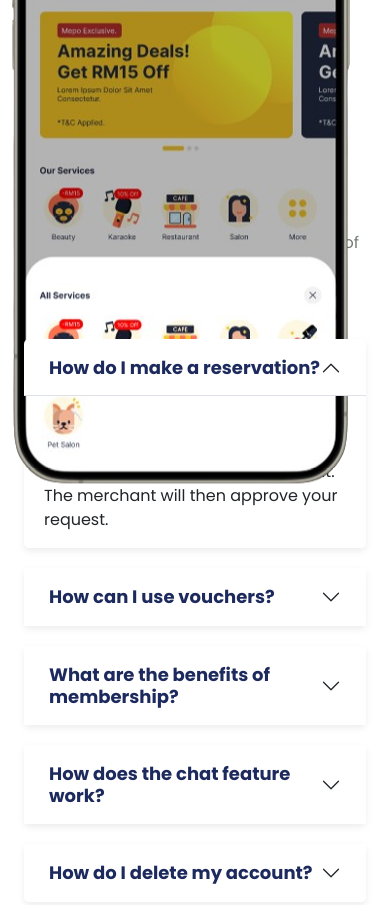
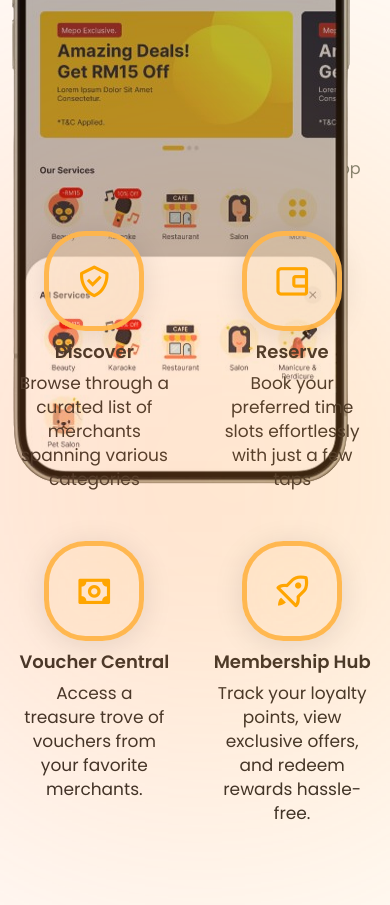
Before and after one commit to Saeedul/mepo-global, a plain HTML site: page index.html in a window 390 px wide. Shown: the part 764-1669 px from the top of the page. Drawn offline with nearby package versions, Linux system fonts and the light colour scheme.

Commit message:
added how-it-works

```diff
--- a/assets/css/style.css
+++ b/assets/css/style.css
@@ -54,9 +54,12 @@ span {
 /* ------------------all animation --------------- */
 
 @keyframes bounceTop-1 {
-    0%,100% {
+
+    0%,
+    100% {
         transform: translateY(-15px);
     }
+
     50% {
         transform: translateY(0px);
     }
@@ -66,9 +69,11 @@ span {
     0% {
         transform: scale(1);
     }
+
     50% {
         transform: scale(1.2);
     }
+
     100% {
         transform: scale(1);
     }
@@ -215,11 +220,11 @@ span {
     animation: animation-1 2s linear infinite;
 }
 
-.header-hero-content{
+.header-hero-content {
     position: relative;
 }
 
-.header-hero-content .header-title{
+.header-hero-content .header-title {
     font-size: 42px;
     color: #38424d;
 }
@@ -234,21 +239,20 @@ span {
 
 .header-hero-content ul li {
     display: inline-block;
-    margin-right: 15px; /* Adjust the spacing between images */
+    margin-right: 15px;
 }
 
 .header-hero-content ul li:last-child {
-    margin-right: 0; /* Remove right margin for the last image */
+    margin-right: 0;
 }
 
 .header-hero-content ul li a img {
-    border-radius: 10px; /* Adjust the border-radius as needed */
-    width: 160px; /* Set a specific width */
-    height: auto; /* Maintain aspect ratio */
+    border-radius: 10px;
+    width: 160px;
+    height: auto;
 }
 
-/* header image animation */
-.header-image{
+.header-image {
     position: relative;
     padding-top: 80px;
     animation: bounceTop-1 3s ease infinite;
@@ -300,3 +304,113 @@ span {
 .accordion-button:focus {
     box-shadow: none;
 }
+
+.get-started {
+    margin-top: 5rem;
+    display: flex;
+    flex-direction: column;
+}
+
+.get-started .header {
+    align-self: center;
+    color: #fff;
+    font-weight: 500;
+    font-size: 40px;
+    line-height: 72px;
+}
+
+.get-started .items-box {
+    padding: 60px 80px;
+    position: relative;
+    display: grid;
+    grid-template-columns: auto auto auto auto;
+    grid-column-gap: 25px;
+    grid-row-gap: 50px;
+    justify-content: space-around;
+}
+
+.get-started .items-box:before {
+    content: "";
+    position: absolute;
+    width: 100%;
+    height: 120px;
+    top: 80px;
+    background: linear-gradient(95deg, #ff5b56 3.2%, #FFDD33 99.5%);
+    filter: blur(140px);
+}
+
+.get-started .items-box .item-container {
+    display: flex;
+    flex-direction: column;
+    align-items: center;
+    text-align: center;
+}
+
+.get-started .items-box .item-container h3 {
+    font-size: 18px;
+    font-weight: 600;
+    color: #222;
+    margin: 0;
+}
+
+.get-started .items-box .item-container p {
+    width: 150px;
+    margin-top: 12px;
+    text-align: center;
+    font-size: 17px;
+    color: #222222;
+    margin-top: 8px;
+    max-width: 150px;
+}
+
+.get-started .items-box .item-container .item {
+    display: flex;
+    align-items: center;
+    justify-content: center;
+    width: 100px;
+    height: 100px;
+    border: 5px solid rgba(255, 182, 73, 0.948);
+    border-radius: 2.6rem;
+    box-shadow: 0 4px 30px rgba(0, 0, 0, 0.1);
+    background: rgba(255, 212, 162, 0.2);
+    backdrop-filter: blur(90px);
+    margin-bottom: 10px;
+}
+
+.get-started .items-box .item-container .item .bx {
+    font-size: 38px;
+    color: #FFA500;
+}
+
+@media screen and (max-width: 925px) {
+    .get-started .info-text{
+        text-align: center;
+    }
+
+    .get-started .items-box{
+        display: grid;
+        grid-template-columns: auto auto;
+        justify-content: space-evenly;
+        padding: 50px 0;
+    }
+
+    .get-started .items-box .item-container .item {
+        display: flex;
+        align-items: center;
+        justify-content: center;
+        width: 100px;
+        height: 100px;
+        border: 5px solid rgba(255, 182, 73, 0.948);
+        border-radius: 2.6rem;
+        box-shadow: 0 4px 30px rgba(0, 0, 0, 0.1);
+        background: rgba(255, 212, 162, 0.2);
+        backdrop-filter: blur(90px);
+        margin-bottom: 10px;
+    }
+
+    .get-started .items-box:before{
+        height: 400px;
+        top: 90px;
+        filter: blur(240px);
+    }
+}
--- a/index.html
+++ b/index.html
@@ -7,6 +7,8 @@
   <title>MEPO - Elevate Your Experience</title>
   <!-- ---- animate css ---- -->
   <link rel="stylesheet" href="assets/css/animate.css">
+  <!-- ----- box icons ----- -->
+  <link href='https://unpkg.com/boxicons@2.1.4/css/boxicons.min.css' rel='stylesheet'>
   <!-- --- Bootstrap css --- -->
   <link rel="stylesheet" href="assets/css/bootstrap.min.css">
   <!-- --- style css -->
@@ -68,25 +70,29 @@
         <div class="row align-items-center justify-content-center justify-content-lg-between">
           <div class="col-lg-6 col-md-10">
             <div class="header-hero-content">
-              <h1 class="header-title wow fadeInLeft" data-wow-duration="2s" data-wow-delay="0.2s"><span>Welcome to MEPO - </span>Elevate Your Experience!</h1>
-              <p class="text wow fadeInLeft" data-wow-duration="2s" data-wow-delay="0.4s">Are you tired of waiting in long queues or struggling to secure appointments at your
+              <h1 class="header-title wow fadeInLeft" data-wow-duration="2s" data-wow-delay="0.2s"><span>Welcome to MEPO
+                  - </span>Elevate Your Experience!</h1>
+              <p class="text wow fadeInLeft" data-wow-duration="2s" data-wow-delay="0.4s">Are you tired of waiting in
+                long queues or struggling to secure appointments at your
                 favorite places? Look no further! MEPO is here to revolutionize your reservations, pamper you with
                 exclusive discounts, and reward your loyalty like never before.</p>
               <ul class="d-flex">
                 <li>
-                  <a href="https://play.google.com/store/apps/details?id=com.mepo.user" class="play-store wow fadeInLeft">
+                  <a href="https://play.google.com/store/apps/details?id=com.mepo.user"
+                    class="play-store wow fadeInLeft">
                     <img src="assets/img/header/play-store.png" alt="" data-wow-duration="2s" data-wow-delay="0.4s">
                   </a>
                 </li>
                 <li><a href="" class="app-store wow fadeInLeft">
-                  <img src="assets/img/header/app-store.png" alt="" data-wow-duration="2s" data-wow-delay="0.4s">
-                </a></li>
+                    <img src="assets/img/header/app-store.png" alt="" data-wow-duration="2s" data-wow-delay="0.4s">
+                  </a></li>
               </ul>
             </div>
           </div>
           <div class="col-lg-3 col-md-6">
             <div class="header-image">
-              <img src="assets/img/header/header-app.png" alt="" class="image-1 wow fadeInRightBig" data-wow-duration="1.5s" data-wow-delay="0.4s">
+              <img src="assets/img/header/header-app.png" alt="" class="image-1 wow fadeInRightBig"
+                data-wow-duration="1.5s" data-wow-delay="0.4s">
             </div>
           </div>
         </div>
@@ -101,6 +107,42 @@
     <!-- ---- home end --- -->
   </header>
   <!-- ------- Header End -->
+  <!-- Get Stearted -->
+  <div class="get-started text-center">
+    <h1 class="mb-25 wow fadeInUp" data-wow-delay=".2s"><span>How</span> it works</h1>
+    <p class="mb-25 wow fadeInUp" data-wow-delay=".2s">Get a glimpse of the highlights of the app</p>
+    <div class="items-box wow fadeInUp" data-wow-delay=".4s">
+        <div class="item-container">
+            <div class="item">
+                <i class='bx bx-check-shield'></i>
+            </div>
+            <h3>Discover</h3>
+            <p>Browse through a curated list of merchants spanning various categories</p>
+        </div>
+        <div class="item-container">
+            <div class="item">
+                <i class='bx bx-wallet-alt'></i>
+            </div>
+            <h3>Reserve</h3>
+            <p>Book your preferred time slots effortlessly with just a few taps</p>
+        </div>
+        <div class="item-container">
+            <div class="item">
+                <i class='bx bx-money'></i>
+            </div>
+            <h3>Voucher Central</h3>
+            <p>Access a treasure trove of vouchers from your favorite merchants.</p>
+        </div>
+        <div class="item-container">
+            <div class="item">
+                <i class='bx bx-rocket'></i>
+            </div>
+            <h3>Membership Hub</h3>
+            <p>Track your loyalty points, view exclusive offers, and redeem rewards hassle-free.</p>
+        </div>
+    </div>
+</div>
+  <!-- End of Get Started -->
   <!-- FAQ Section Starts -->
   <section class="faq-section pt-120">
     <div class="container">
@@ -108,7 +150,8 @@
         <div class="col-xl-6 col-lg-7">
           <div class="section-title text-center mb-60">
             <h1 class="mb-25 wow fadeInUp" data-wow-delay=".2s">Frequently Asked <span>Questions</span></h1>
-            <p class="mb-25 wow fadeInUp" data-wow-delay=".4s">Have any questions? Check out our list of what others relevantly look for.</p>
+            <p class="mb-25 wow fadeInUp" data-wow-delay=".4s">Have any questions? Check out our list of what others
+              relevantly look for.</p>
           </div>
         </div>
         <div class="row">
@@ -116,61 +159,72 @@
             <div class="accordion wow fadeInLeft" id="accordionExample" data-wow-duration="2s" data-wow-delay="0.2s">
               <div class="accordion-item">
                 <h2 class="accordion-header">
-                  <button class="accordion-button" type="button" data-bs-toggle="collapse" data-bs-target="#collapseOne" aria-expanded="true" aria-controls="collapseOne">
+                  <button class="accordion-button" type="button" data-bs-toggle="collapse" data-bs-target="#collapseOne"
+                    aria-expanded="true" aria-controls="collapseOne">
                     How do I make a reservation?
                   </button>
                 </h2>
                 <div id="collapseOne" class="accordion-collapse collapse show" data-bs-parent="#accordionExample">
                   <div class="accordion-body">
-                    You can book a timeslot for services through our app by selecting the desired service, time, and merchant. The merchant will then approve your request.
+                    You can book a timeslot for services through our app by selecting the desired service, time, and
+                    merchant. The merchant will then approve your request.
                   </div>
                 </div>
               </div>
               <div class="accordion-item">
                 <h2 class="accordion-header">
-                  <button class="accordion-button collapsed" type="button" data-bs-toggle="collapse" data-bs-target="#collapseTwo" aria-expanded="false" aria-controls="collapseTwo">
+                  <button class="accordion-button collapsed" type="button" data-bs-toggle="collapse"
+                    data-bs-target="#collapseTwo" aria-expanded="false" aria-controls="collapseTwo">
                     How can I use vouchers?
                   </button>
                 </h2>
                 <div id="collapseTwo" class="accordion-collapse collapse" data-bs-parent="#accordionExample">
                   <div class="accordion-body">
-                    Merchants provide vouchers that you can access and redeem directly through the app for discounts or special offers at their establishments.
+                    Merchants provide vouchers that you can access and redeem directly through the app for discounts or
+                    special offers at their establishments.
                   </div>
                 </div>
               </div>
               <div class="accordion-item">
                 <h2 class="accordion-header">
-                  <button class="accordion-button collapsed" type="button" data-bs-toggle="collapse" data-bs-target="#collapseThree" aria-expanded="false" aria-controls="collapseThree">
+                  <button class="accordion-button collapsed" type="button" data-bs-toggle="collapse"
+                    data-bs-target="#collapseThree" aria-expanded="false" aria-controls="collapseThree">
                     What are the benefits of membership?
                   </button>
                 </h2>
                 <div id="collapseThree" class="accordion-collapse collapse" data-bs-parent="#accordionExample">
                   <div class="accordion-body">
-                    Memberships offer special perks, discounts, and offers from merchants you frequently visit. You can earn membership status by using services from specific merchants.
+                    Memberships offer special perks, discounts, and offers from merchants you frequently visit. You can
+                    earn membership status by using services from specific merchants.
                   </div>
                 </div>
               </div>
               <div class="accordion-item">
                 <h2 class="accordion-header">
-                  <button class="accordion-button collapsed" type="button" data-bs-toggle="collapse" data-bs-target="#collapseFour" aria-expanded="false" aria-controls="collapseFour">
+                  <button class="accordion-button collapsed" type="button" data-bs-toggle="collapse"
+                    data-bs-target="#collapseFour" aria-expanded="false" aria-controls="collapseFour">
                     How does the chat feature work?
                   </button>
                 </h2>
                 <div id="collapseFour" class="accordion-collapse collapse" data-bs-parent="#accordionExample">
                   <div class="accordion-body">
-                    Our chat feature allows you to communicate directly with other users and merchants within the app. This can be used for inquiries, service details, or general communication.
+                    Our chat feature allows you to communicate directly with other users and merchants within the app.
+                    This can be used for inquiries, service details, or general communication.
                   </div>
                 </div>
               </div>
               <div class="accordion-item">
                 <h2 class="accordion-header">
-                  <button class="accordion-button collapsed" type="button" data-bs-toggle="collapse" data-bs-target="#collapseFive" aria-expanded="false" aria-controls="collapseFive">
+                  <button class="accordion-button collapsed" type="button" data-bs-toggle="collapse"
+                    data-bs-target="#collapseFive" aria-expanded="false" aria-controls="collapseFive">
                     How do I delete my account?
                   </button>
                 </h2>
                 <div id="collapseFive" class="accordion-collapse collapse" data-bs-parent="#accordionExample">
                   <div class="accordion-body">
-                    Please email us on <a href="mailto: info@mepoglobal.com">info@mepoglobal.com</a> from your email which your MEPO account is associated with. Once a deletion request is made, your account and associated data will be deleted within 30 days.
+                    Please email us on <a href="mailto: info@mepoglobal.com">info@mepoglobal.com</a> from your email
+                    which your MEPO account is associated with. Once a deletion request is made, your account and
+                    associated data will be deleted within 30 days.
                   </div>
                 </div>
               </div>
```
